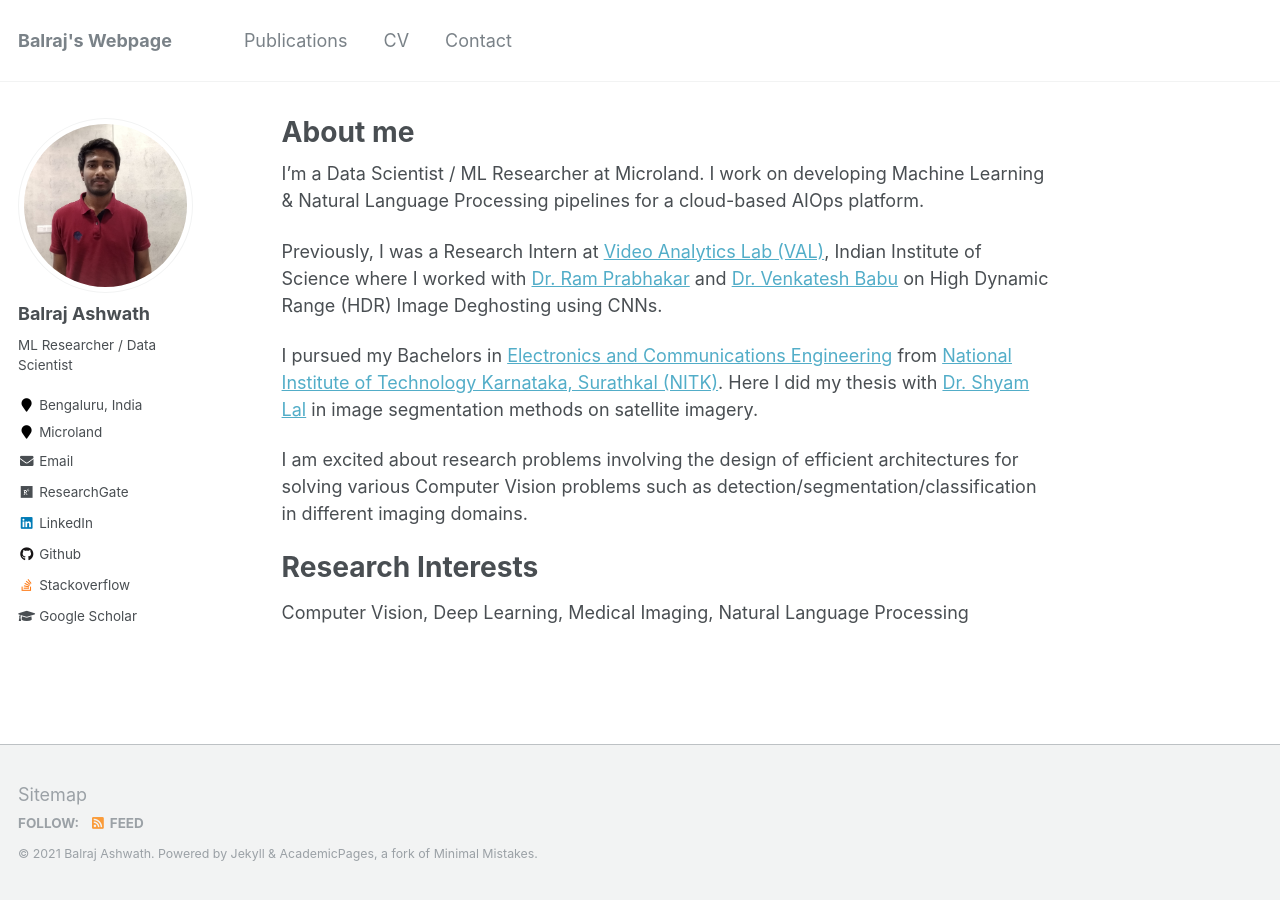
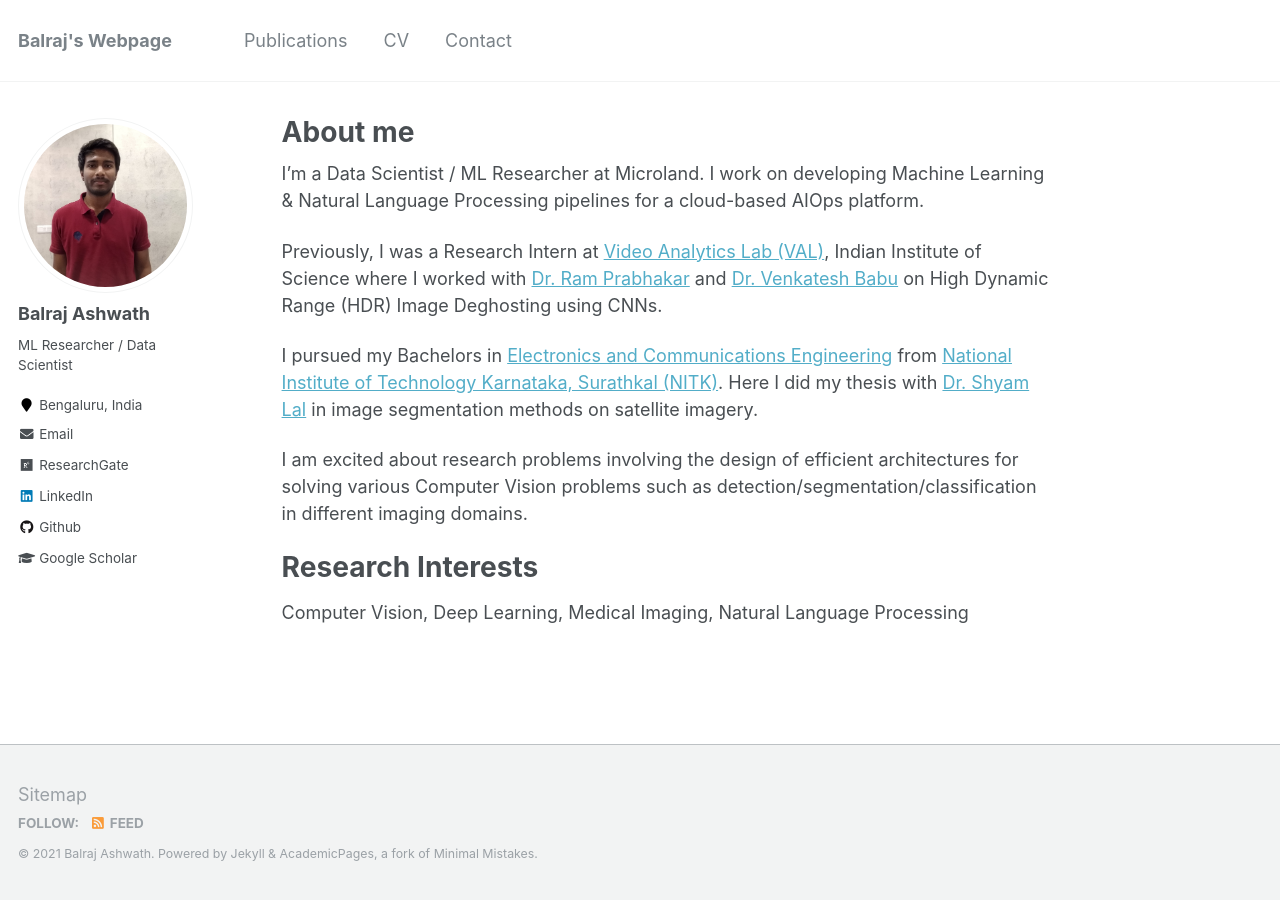
Before and after one commit to BalrajAshwath/BalrajAshwath.github.io, a Jekyll site: the page built from _pages/about.md, in a window 1280 px wide. Built offline with Jekyll 4.4.1, drawn with Linux system fonts in a browser that asks for light colours.

Commit message:
Update _config.yml

```diff
--- a/_config.yml
+++ b/_config.yml
@@ -84,9 +84,9 @@ author:
   avatar           : "my_pic_github.jpg"
   bio              : "ML Researcher / Data Scientist"
   location         : "Bengaluru, India"
-  employer         : "Microland"
+#   employer         : "Microland"
   linkedin         : "balrajashwath"
-  stackoverflow    : "10451628/balraj-ashwath" # http://stackoverflow.com/users/123456/username
+#   stackoverflow    : "10451628/balraj-ashwath" # http://stackoverflow.com/users/123456/username
   github           : "BalrajAshwath"
   researchgate     : "https://www.researchgate.net/profile/Balraj_Ashwath" # example: "https://www.researchgate.net/profile/yourprofile"
   googlescholar    : "https://scholar.google.co.in/citations?user=5Da3hUUAAAAJ&hl=en"
```
